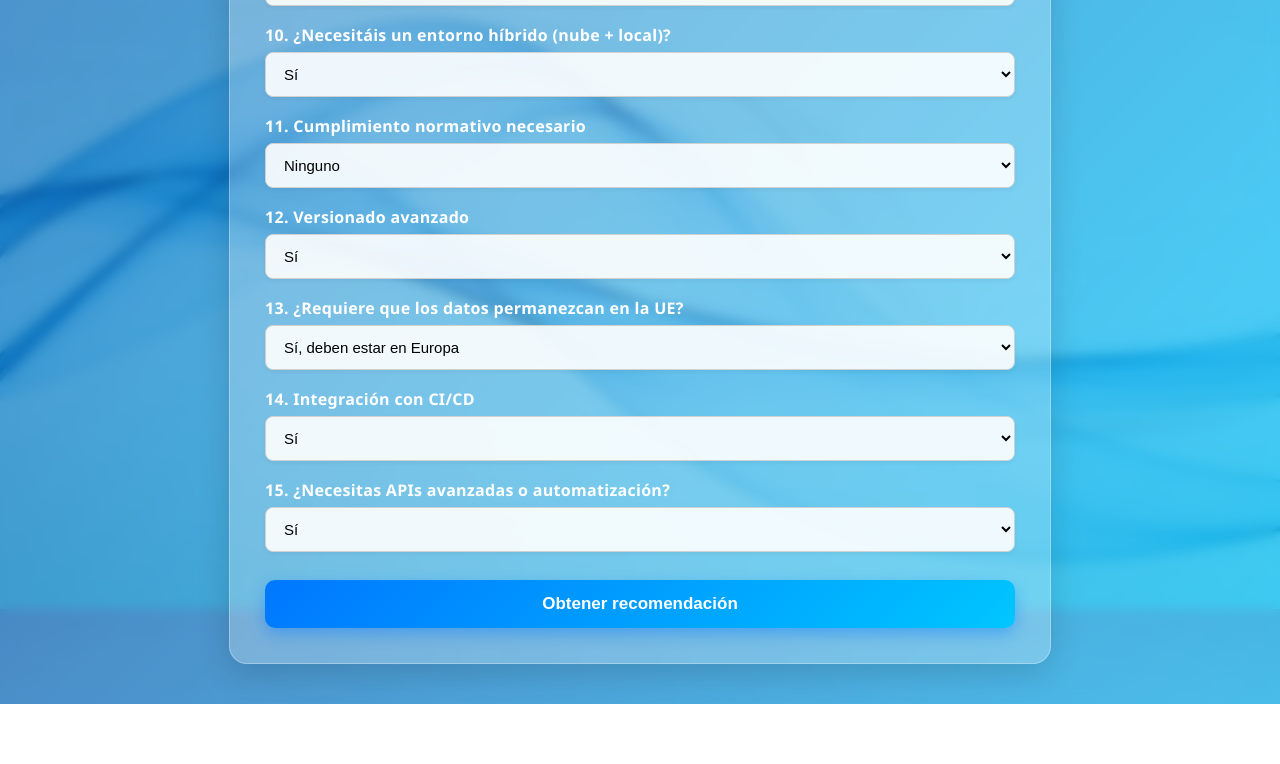
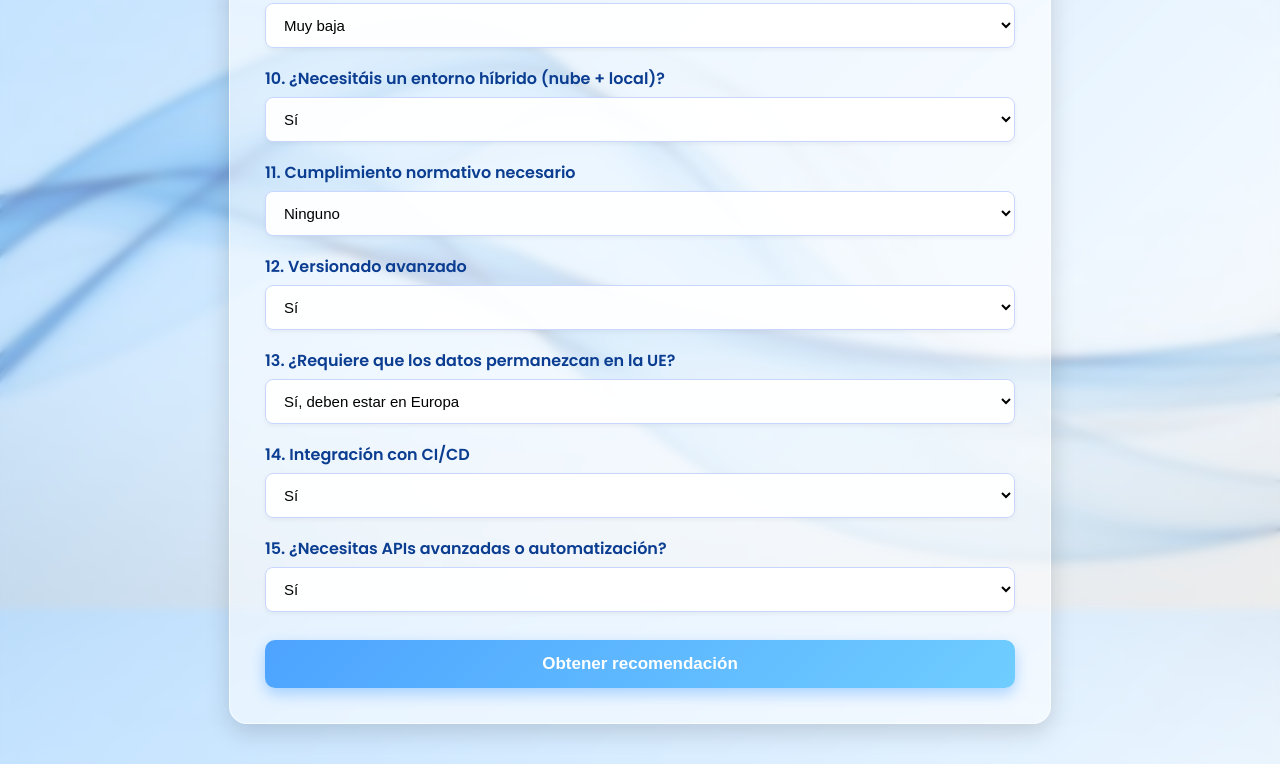
Before and after one commit to i42lavic/proyectoGSASD, a plain HTML site: page index.html in a window 1280 px wide. Shown: the part 991-1755 px from the top of the page. Before the commit the page ends 1695 px from the top, so only its background shows below. Drawn offline with Linux system fonts and the light colour scheme; files whose address does not match are found by name.

Commit message:
Update css y logica

```diff
--- a/styles/main.css
+++ b/styles/main.css
@@ -1,48 +1,48 @@
-/* --- Fondo general con efecto moderno --- */
+/* Importar una tipografía moderna y bonita */
+@import url('https://fonts.googleapis.com/css2?family=Poppins:wght@300;400;500;600;700&display=swap');
+
+/* --- Fondo general más claro y suave --- */
 body {
     margin: 0;
     padding: 40px;
-    font-family: "Segoe UI", Roboto, Arial, sans-serif;
+    font-family: 'Poppins', sans-serif;
 
-    /* Imagen + overlay degradado + blur */
-    background: linear-gradient(135deg, rgba(0, 92, 175, 0.7), rgba(0, 200, 255, 0.7)),
+    /* Fondo luminoso con degradado pastel */
+    background: linear-gradient(135deg, rgba(150, 205, 255, 0.6), rgba(255, 255, 255, 0.6)),
                 url("img/fondo.jpg") center/cover fixed;
-    backdrop-filter: blur(6px);
+    backdrop-filter: blur(4px);
 }
 
 
-/* --- Contenedor principal estilo glassmorphism --- */
+/* --- Contenedor estilo glassmorphism suave y luminoso --- */
 .container {
     max-width: 750px;
     margin: auto;
     padding: 35px;
 
-    background: rgba(255, 255, 255, 0.25);
-    backdrop-filter: blur(12px);
-    -webkit-backdrop-filter: blur(12px);
+    background: rgba(255, 255, 255, 0.55);
+    backdrop-filter: blur(14px);
+    -webkit-backdrop-filter: blur(14px);
 
     border-radius: 18px;
-    box-shadow: 0 8px 32px rgba(0,0,0,0.15);
-    border: 1px solid rgba(255,255,255,0.3);
+    box-shadow: 0 8px 24px rgba(0,0,0,0.15);
+    border: 1px solid rgba(255,255,255,0.6);
 
     animation: fadeIn 0.7s ease-out;
 }
 
-
-/* --- Animación de entrada suave --- */
 @keyframes fadeIn {
     from { opacity: 0; transform: translateY(20px); }
     to   { opacity: 1; transform: translateY(0); }
 }
 
 
-/* --- Título principal --- */
+/* --- Título --- */
 h1 {
     text-align: center;
-    font-size: 28px;
+    font-size: 30px;
     font-weight: 700;
-    color: #ffffff;
-    text-shadow: 0 2px 6px rgba(0,0,0,0.2);
+    color: #0b3d91;
     margin-bottom: 25px;
 }
 
@@ -50,22 +50,21 @@ h1 {
 /* --- Etiquetas --- */
 label {
     font-weight: 600;
-    color: #ffffff;
+    color: #0b3d91;
     margin-top: 18px;
     display: block;
-    letter-spacing: 0.3px;
 }
 
 
-/* --- Selects e Inputs --- */
+/* --- Inputs y selects --- */
 select, input {
     width: 100%;
     padding: 12px 14px;
     margin-top: 6px;
     font-size: 15px;
 
-    background: rgba(255,255,255,0.9);
-    border: 1px solid #d0d0d0;
+    background: rgba(255,255,255,0.95);
+    border: 1px solid #c9d6ff;
     border-radius: 8px;
 
     transition: all 0.25s ease;
@@ -74,33 +73,33 @@ select, input {
 
 select:focus, input:focus {
     outline: none;
-    border-color: #4aa3ff;
-    box-shadow: 0 0 8px rgba(74,163,255,0.6);
+    border-color: #6ea8fe;
+    box-shadow: 0 0 8px rgba(110,168,254,0.55);
 }
 
 
-/* --- Botón principal --- */
+/* --- Botón --- */
 button {
     margin-top: 28px;
     width: 100%;
     padding: 14px;
     font-size: 17px;
-    font-weight: bold;
+    font-weight: 600;
 
     border: none;
     border-radius: 10px;
     cursor: pointer;
 
     color: white;
-    background: linear-gradient(135deg, #0077ff, #00c6ff);
-    box-shadow: 0 6px 15px rgba(0, 122, 255, 0.4);
+    background: linear-gradient(135deg, #4da3ff, #70cdff);
+    box-shadow: 0 6px 15px rgba(0, 122, 255, 0.3);
 
     transition: transform 0.2s ease, box-shadow 0.2s ease;
 }
 
 button:hover {
     transform: translateY(-2px);
-    box-shadow: 0 10px 20px rgba(0, 122, 255, 0.55);
+    box-shadow: 0 10px 20px rgba(0, 122, 255, 0.45);
 }
 
 button:active {
@@ -108,13 +107,13 @@ button:active {
 }
 
 
-/* --- Resultado con tarjeta bonita --- */
+/* --- Resultado final --- */
 .resultado {
     margin-top: 30px;
     padding: 20px;
 
-    background: rgba(255,255,255,0.85);
-    border-left: 6px solid #2196F3;
+    background: rgba(255,255,255,0.9);
+    border-left: 6px solid #4da3ff;
     border-radius: 10px;
 
     box-shadow: 0 4px 12px rgba(0,0,0,0.12);
@@ -129,7 +128,7 @@ button:active {
 
 .resultado h3 {
     margin-top: 0;
-    color: #1565c0;
+    color: #0b3d91;
 }
 
 .resultado p {
```
